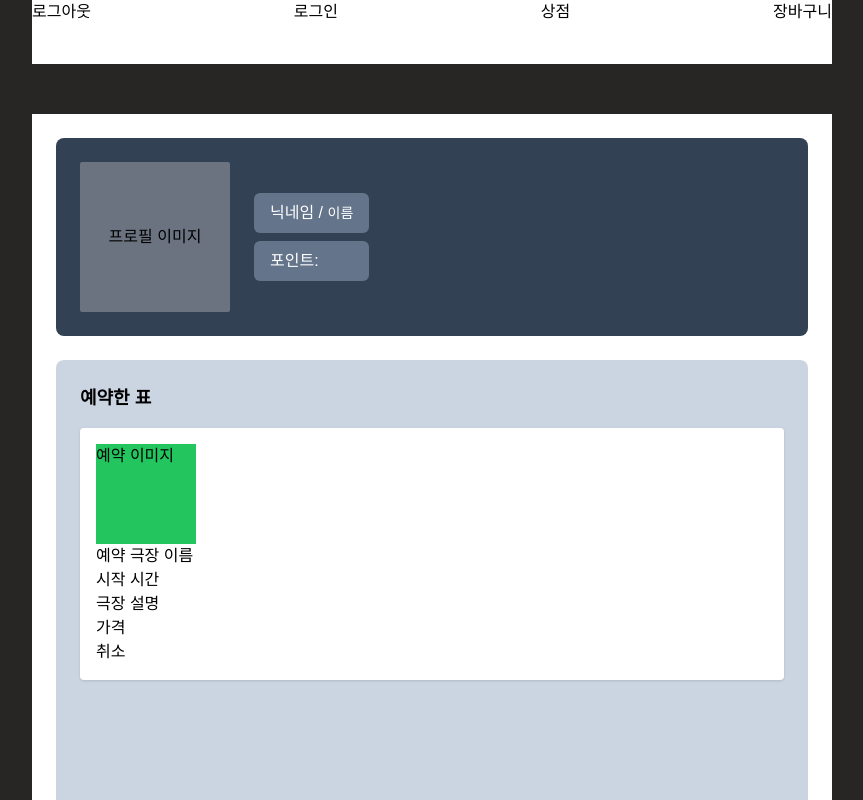
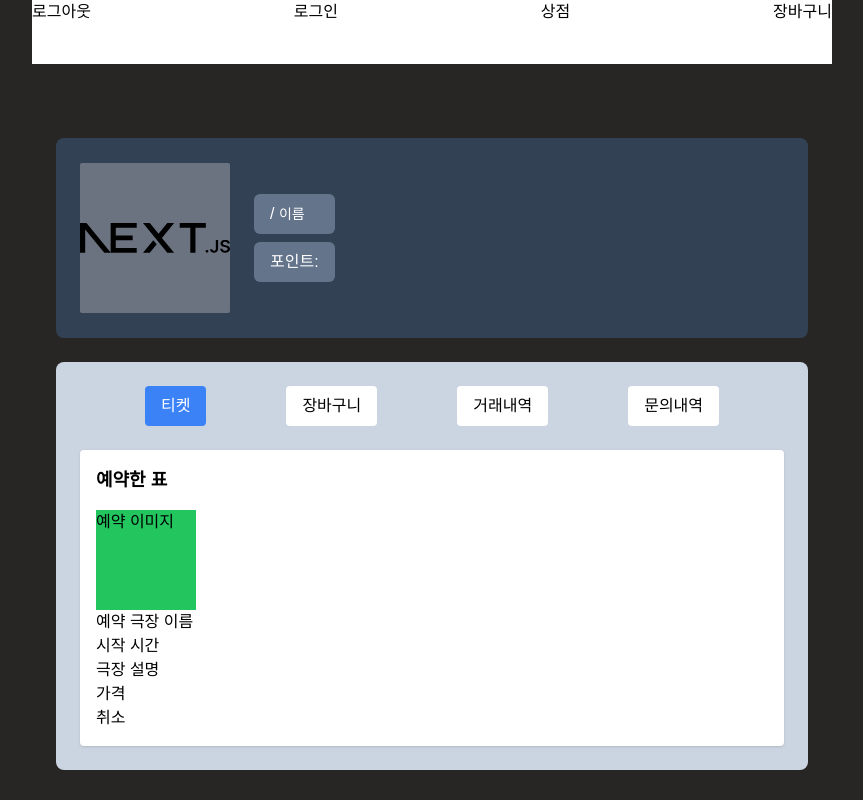
Before and after one commit to YouKnowThat-Park/STAGE_101, a Next.js app: page /mypage in a window 1280 px wide. Shown: the top 800 px of the page, without its empty margins (208-1071 px from the left). Built offline with nearby package versions, Linux system fonts and the light colour scheme.

Commit message:
✨ ♻️ Mypage 파일 생성 & 로직 & 컴포넌트 분리

```diff
--- /dev/null
+++ b/src/app/mypage/_components/MypageButton.tsx
@@ -0,0 +1,27 @@
+import React from 'react';
+
+interface MypageButtonProps {
+  onClick: () => void;
+  label: string;
+  isActive?: boolean;
+  variant?: 'primary' | 'secondary';
+}
+
+const MypageButton = ({ onClick, isActive, variant = 'primary', label }: MypageButtonProps) => {
+  return (
+    <button
+      onClick={onClick}
+      className={`px-4 py-2 rounded transition ${
+        isActive
+          ? 'bg-blue-500 text-white'
+          : variant === 'primary'
+            ? 'bg-white '
+            : 'bg-red-500 text-white hover:bg-red-600'
+      }`}
+    >
+      {label}
+    </button>
+  );
+};
+
+export default MypageButton;
--- /dev/null
+++ b/src/app/mypage/_components/MypageCart.tsx
@@ -0,0 +1,12 @@
+import React from 'react';
+
+const MypageCart = () => {
+  return (
+    <section className="bg-white p-4 rounded shadow">
+      <h2 className="text-lg font-bold mb-4">장바구니</h2>
+      <p>여기에 장바구니 목록을 표시할 수 있습니다.</p>
+    </section>
+  );
+};
+
+export default MypageCart;
--- /dev/null
+++ b/src/app/mypage/_components/MypageHistory.tsx
@@ -0,0 +1,12 @@
+import React from 'react';
+
+const MypageHistory = () => {
+  return (
+    <section className="bg-white p-4 rounded shadow">
+      <h2 className="text-lg font-bold mb-4">거래 내역</h2>
+      <p>여기에 과거 거래 내역을 표시할 수 있습니다.</p>
+    </section>
+  );
+};
+
+export default MypageHistory;
--- /dev/null
+++ b/src/app/mypage/_components/MypageProfile.tsx
@@ -0,0 +1,25 @@
+import Image from 'next/image';
+import React from 'react';
+
+interface MypageProfileProps {
+  profile_img: string;
+  nickname: string | null;
+}
+
+const MypageProfile = ({ profile_img, nickname }: MypageProfileProps) => {
+  return (
+    <div className="bg-slate-700 w-full max-w-4xl h-[200px] p-6 rounded-lg flex items-center gap-6">
+      <div className="bg-gray-500 w-[150px] h-[150px] rounded-sm flex items-center justify-center">
+        <Image src={profile_img} alt="profile_image" width={200} height={200} />
+      </div>
+      <div className="flex flex-col gap-2">
+        <div className="bg-slate-500 px-4 py-2 rounded-md text-white">
+          {nickname} / <span className="text-sm">이름</span>
+        </div>
+        <div className="bg-slate-500 px-4 py-2 rounded-md text-white">포인트: </div>
+      </div>
+    </div>
+  );
+};
+
+export default MypageProfile;
--- /dev/null
+++ b/src/app/mypage/_components/MypageQna.tsx
@@ -0,0 +1,12 @@
+import React from 'react';
+
+const MypageQna = () => {
+  return (
+    <section className="bg-white p-4 rounded shadow">
+      <h2 className="text-lg font-bold mb-4">문의 내역</h2>
+      <p>문의한 내역을 확인할 수 있습니다.</p>
+    </section>
+  );
+};
+
+export default MypageQna;
--- /dev/null
+++ b/src/app/mypage/_components/MypageTicket.tsx
@@ -0,0 +1,17 @@
+import React from 'react';
+
+const MypageTicket = () => {
+  return (
+    <section className="bg-white p-4 rounded shadow">
+      <h2 className="text-lg font-bold mb-4">예약한 표</h2>
+      <div className="w-[100px] h-[100px] bg-green-500">예약 이미지</div>
+      <div>예약 극장 이름</div>
+      <div>시작 시간</div>
+      <div>극장 설명</div>
+      <div>가격</div>
+      <button>취소</button>
+    </section>
+  );
+};
+
+export default MypageTicket;
--- a/src/app/mypage/page.tsx
+++ b/src/app/mypage/page.tsx
@@ -1,34 +1,54 @@
-import React from 'react';
+'use client';
+import { useUserStore } from '@/store/userStore';
+import Image from 'next/image';
+import React, { useState } from 'react';
+import MypageCart from './_components/MypageCart';
+import MypageHistory from './_components/MypageHistory';
+import MypageQna from './_components/MypageQna';
+import MypageTicket from './_components/MypageTicket';
+import MypageButton from './_components/MypageButton';
+import MypageProfile from './_components/MypageProfile';
+
+const defaultProfileImg = '/next.svg'; // ✅ public 폴더 이미지 경로
+
+const buttonTabs = [
+  { key: 'ticket', label: '티켓' },
+  { key: 'cart', label: '장바구니' },
+  { key: 'history', label: '거래내역' },
+  { key: 'qna', label: '문의내역' },
+];
 
 const MyPage = () => {
+  const { nickname, profile_img } = useUserStore();
+  const [selectedTab, setSelectedTab] = useState('ticket');
+
   return (
-    <div className="bg-white w-full h-[1000px] flex flex-col items-center gap-6 p-6">
+    <div className="w-full h-full flex flex-col items-center gap-6 p-6">
       {/* 프로필 & 유저 정보 */}
-      <div className="bg-slate-700 w-full max-w-4xl h-[200px] p-6 rounded-lg flex items-center gap-6">
-        {/* 프로필 이미지 */}
-        <div className="bg-gray-500 w-[150px] h-[150px] rounded-sm flex items-center justify-center">
-          프로필 이미지
-        </div>
+      <MypageProfile profile_img={profile_img || defaultProfileImg} nickname={nickname} />
 
-        {/* 유저 정보 (닉네임/이름, 포인트) */}
-        <div className="flex flex-col gap-2">
-          <div className="bg-slate-500 px-4 py-2 rounded-md text-white">
-            닉네임 / <span className="text-sm">이름</span>
-          </div>
-          <div className="bg-slate-500 px-4 py-2 rounded-md text-white">포인트: </div>
-        </div>
-      </div>
+      {/* 네비게이션 탭 */}
+      <div className="bg-slate-300 w-full max-w-4xl p-6 rounded-lg">
+        <nav className="flex justify-center items-center gap-20">
+          {buttonTabs.map((tab) => (
+            <MypageButton
+              key={tab.key}
+              label={tab.label}
+              onClick={() => setSelectedTab(tab.key)}
+              isActive={selectedTab === tab.key}
+            />
+          ))}
+        </nav>
 
-      {/* 예약한 표 */}
-      <div className="bg-slate-300 w-full h-full max-w-4xl p-6 rounded-lg">
-        <h2 className="text-lg font-bold mb-4">예약한 표</h2>
-        <div className="bg-white p-4 rounded shadow">
-          <div className="w-[100px] h-[100px] bg-green-500">예약 이미지</div>
-          <div>예약 극장 이름</div>
-          <div>시작 시간</div>
-          <div>극장 설명</div>
-          <div>가격</div>
-          <button>취소</button>
+        {/* 선택된 탭에 따라 내용 변경 */}
+        <div className="mt-6">
+          {selectedTab === 'ticket' && <MypageTicket />}
+
+          {selectedTab === 'cart' && <MypageCart />}
+
+          {selectedTab === 'history' && <MypageHistory />}
+
+          {selectedTab === 'qna' && <MypageQna />}
         </div>
       </div>
     </div>
```
